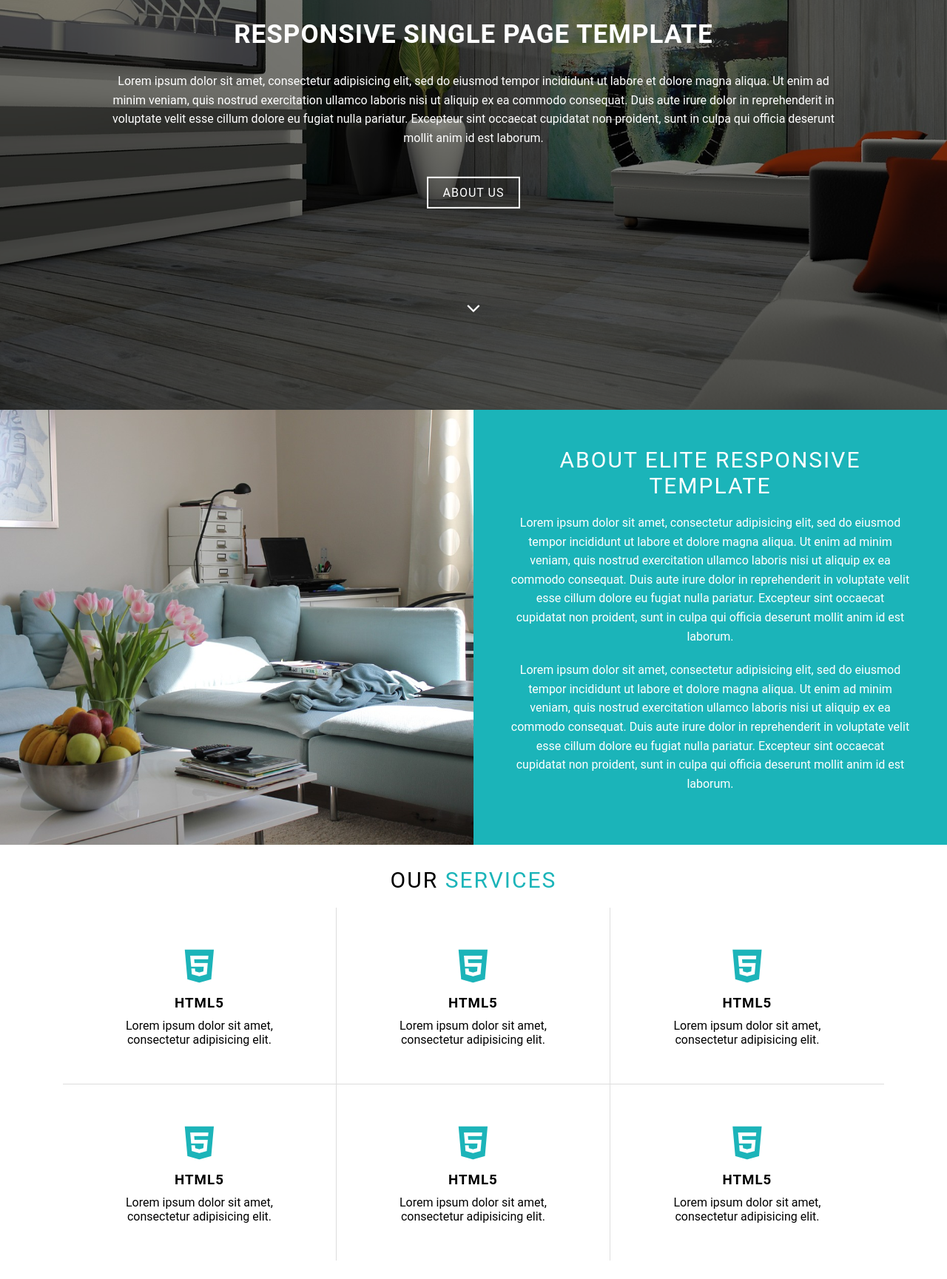
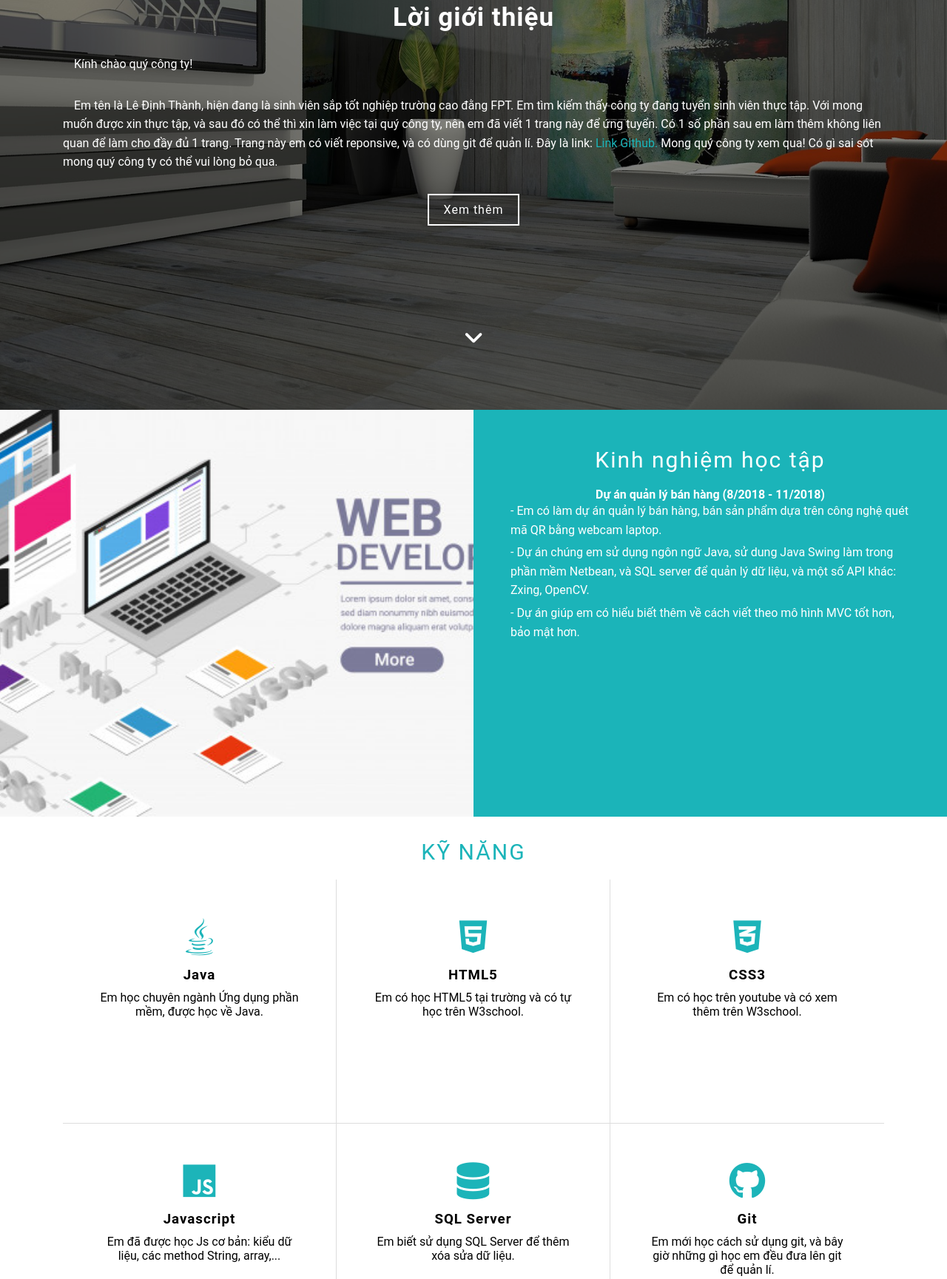
Before and after one commit to Thanh-Yamato/Code-template, a plain HTML site: page index.html in a window 1280 px wide. Shown: the part 246-1975 px from the top of the page at 74% size. Drawn offline with Linux system fonts and the light colour scheme.

Commit message:
Viet xong CV

```diff
--- a/index.html
+++ b/index.html
@@ -2,10 +2,11 @@
 <html>
 <head>
 	<title>Trang chu</title>
+	<meta charset="utf-8">
 	<meta name="viewport" content="width=device-width, initial-scale=1">
 	<link rel="stylesheet" type="text/css" href="./style.css">
 	<link href="https://fonts.googleapis.com/icon?family=Material+Icons" rel="stylesheet"/>
-	<link rel="stylesheet" href="https://cdnjs.cloudflare.com/ajax/libs/font-awesome/4.7.0/css/font-awesome.min.css">
+	<script src="https://kit.fontawesome.com/528c350e11.js" crossorigin="anonymous"></script>
 </head>
 <body>
 
@@ -17,9 +18,9 @@
 			</a>
 		</div>
 		<div class="navigation" id="id-nav">
-			<a href="#home">HOME</a>
+			<a href="#">HOME</a>
 			<a href="#about-us">ABOUT US</a>
-			<a href="#services">SERVICES</a>
+			<a href="#services">SKILLS</a>
 			<a href="#team-members">OUR TEAM</a>
 			<a href="#portfolio">PORTFOLIO</a>
 			<a href="#blog">BLOG</a>
@@ -36,18 +37,14 @@
 
 		<div class="banner-content">
 			<div class="container">
-				<h1 class="heading-title">RESPONSIVE SINGLE PAGE TEMPLATE</h1>
-				<p class="content">Lorem ipsum dolor sit amet, consectetur adipisicing elit, sed do eiusmod
-				tempor incididunt ut labore et dolore magna aliqua. Ut enim ad minim veniam,
-				quis nostrud exercitation ullamco laboris nisi ut aliquip ex ea commodo
-				consequat. Duis aute irure dolor in reprehenderit in voluptate velit esse
-				cillum dolore eu fugiat nulla pariatur. Excepteur sint occaecat cupidatat non
-				proident, sunt in culpa qui officia deserunt mollit anim id est laborum.</p>
-				<a href="#" class="link"> ABOUT US</a>
+				<h1 class="heading-title">Lời giới thiệu</h1>
+				<p>Kính chào quý công ty!</p>
+				<p> Em tên là Lê Định Thành, hiện đang là sinh viên sắp tốt nghiệp trường cao đằng FPT. Em tìm kiếm thấy công ty đang tuyển sinh viên thực tập. Với mong muốn được xin thực tập, và sau đó có thể thì xin làm việc tại quý công ty, nên em đã viết 1 trang này để ứng tuyển. Có 1 số phần sau em làm thêm không liên quan để làm cho đầy đủ 1 trang. Trang này em có viết reponsive, và có dùng git để quản lí. Đây là link: <a href="https://github.com/Thanh-Yamato/Code-template" target="_blank">Link Github.</a> Mong quý công ty xem qua! Có gì sai sót mong quý công ty có thể vui lòng bỏ qua.</p>
+				<a href="#about-us" class="link"> Xem thêm </a>
 			</div>
 		</div>
 		<span class="bottom-row">
-			<a href="#">
+			<a href="#about-us">
 				<i class="fa fa-angle-down"></i>
 			</a>
 		</span>
@@ -60,19 +57,13 @@
 	<section class="about-us" id="about-us">
 		<div class="about-img"></div>
 		<div class="about-content">
-			<h1>ABOUT ELITE RESPONSIVE TEMPLATE</h1>
-			<p>Lorem ipsum dolor sit amet, consectetur adipisicing elit, sed do eiusmod
-			tempor incididunt ut labore et dolore magna aliqua. Ut enim ad minim veniam,
-			quis nostrud exercitation ullamco laboris nisi ut aliquip ex ea commodo
-			consequat. Duis aute irure dolor in reprehenderit in voluptate velit esse
-			cillum dolore eu fugiat nulla pariatur. Excepteur sint occaecat cupidatat non
-			proident, sunt in culpa qui officia deserunt mollit anim id est laborum.</p>
-			<p>Lorem ipsum dolor sit amet, consectetur adipisicing elit, sed do eiusmod
-			tempor incididunt ut labore et dolore magna aliqua. Ut enim ad minim veniam,
-			quis nostrud exercitation ullamco laboris nisi ut aliquip ex ea commodo
-			consequat. Duis aute irure dolor in reprehenderit in voluptate velit esse
-			cillum dolore eu fugiat nulla pariatur. Excepteur sint occaecat cupidatat non
-			proident, sunt in culpa qui officia deserunt mollit anim id est laborum.</p>
+			<h1>Kinh nghiệm học tập</h1>
+			<div class="project">
+				<h4 style="">Dự án quản lý bán hàng (8/2018 - 11/2018)</h3>
+				<p>- Em có làm dự án quản lý bán hàng, bán sản phẩm dựa trên công nghệ quét mã QR bằng webcam laptop.</p>
+				<p>- Dự án chúng em sử dụng ngôn ngữ Java, sử dung Java Swing làm trong phần mềm Netbean, và SQL server để quản lý dữ liệu, và một số API khác: Zxing, OpenCV.</p>
+				<p>- Dự án giúp em có hiểu biết thêm về cách viết theo mô hình MVC tốt hơn, bảo mật hơn.</p>
+			</div>
 		</div>
 	</section>
 	<!-- Lam about-us layout. Ket thuc.  -->
@@ -82,49 +73,49 @@
 	<!-- Lam section services. Bat dau. -->
 	<section class="services" id="services">
 		<div class="container">
-			<h1>OUR <span>SERVICES</span></h1>
+			<h1><span>KỸ NĂNG</span></h1>
 			<div class="services-box">
 				<div class="service-item">
 					<span class="services-icon">
-						<i class="fa fa-html5" aria-hidden="true"></i>
+						<i class="fab fa-java"></i>
 					</span>
-					<h3>HTML5</h3>
-					<p>Lorem ipsum dolor sit amet, consectetur adipisicing elit.</p>
+					<h3>Java</h3>
+					<p>Em học chuyên ngành Ứng dụng phần mềm, được học về Java.</p>
 				</div>
 				<div class="service-item">
 					<span class="services-icon">
-						<i class="fa fa-html5" aria-hidden="true"></i>
+						<i class="fab fa-html5"></i>
 					</span>
 					<h3>HTML5</h3>
-					<p>Lorem ipsum dolor sit amet, consectetur adipisicing elit.</p>
+					<p>Em có học HTML5 tại trường và có tự học trên W3school.</p>
 				</div>
 				<div class="service-item">
 					<span class="services-icon">
-						<i class="fa fa-html5" aria-hidden="true"></i>
+						<i class="fab fa-css3-alt"></i>
 					</span>
-					<h3>HTML5</h3>
-					<p>Lorem ipsum dolor sit amet, consectetur adipisicing elit.</p>
+					<h3>CSS3</h3>
+					<p>Em có học trên youtube và có xem thêm trên W3school.</p>
 				</div>
 				<div class="service-item">
 					<span class="services-icon">
-						<i class="fa fa-html5" aria-hidden="true"></i>
+						<i class="fab fa-js"></i>
 					</span>
-					<h3>HTML5</h3>
-					<p>Lorem ipsum dolor sit amet, consectetur adipisicing elit.</p>
+					<h3>Javascript</h3>
+					<p>Em đã được học Js cơ bản: kiểu dữ liệu, các method String, array,...</p>
 				</div>
 				<div class="service-item">
 					<span class="services-icon">
-						<i class="fa fa-html5" aria-hidden="true"></i>
+						<i class="fas fa-database"></i>
 					</span>
-					<h3>HTML5</h3>
-					<p>Lorem ipsum dolor sit amet, consectetur adipisicing elit.</p>
+					<h3>SQL Server</h3>
+					<p>Em biết sử dụng SQL Server để thêm xóa sửa dữ liệu.</p>
 				</div>
 				<div class="service-item">
 					<span class="services-icon">
-						<i class="fa fa-html5" aria-hidden="true"></i>
+						<i class="fab fa-github"></i>
 					</span>
-					<h3>HTML5</h3>
-					<p>Lorem ipsum dolor sit amet, consectetur adipisicing elit.</p>
+					<h3>Git</h3>
+					<p>Em mới học cách sử dụng git, và bây giờ những gì học em đều đưa lên git để quản lí.</p>
 				</div>
 			</div>
 		</div>
@@ -141,6 +132,24 @@
 				<div class="member">
 					<div class="member-info">
 						<img src="https://picsum.photos/seed/picsum/200/300"/>
+						<div class="info">
+							<a href="#" class="info-link">
+								<i class="fa fa-facebook-official" aria-hidden="true"></i>
+							</a>
+							<a href="#" class="info-link">
+								<i class="fa fa-instagram" aria-hidden="true"></i>
+							</a>
+							<a href="#" class="info-link">
+								<i class="fa fa-twitter" aria-hidden="true"></i>
+							</a>
+						</div>
+					</div>
+					<h4 class="member-name">Mary Williams</h4>
+					<p>HTML, CSS, JS, Java, Git,...</p>
+				</div>
+				<div class="member">
+					<div class="member-info">
+						<img src="https://picsum.photos/200/300"/>
 						<div class="info">
 							<a href="#" class="info-link">
 								<i class="fa fa-facebook-official" aria-hidden="true"></i>
@@ -176,25 +185,7 @@
 				</div>
 				<div class="member">
 					<div class="member-info">
-						<img src="https://picsum.photos/seed/picsum/200/300"/>
-						<div class="info">
-							<a href="#" class="info-link">
-								<i class="fa fa-facebook-official" aria-hidden="true"></i>
-							</a>
-							<a href="#" class="info-link">
-								<i class="fa fa-instagram" aria-hidden="true"></i>
-							</a>
-							<a href="#" class="info-link">
-								<i class="fa fa-twitter" aria-hidden="true"></i>
-							</a>
-						</div>
-					</div>
-					<h4 class="member-name">Mary Williams</h4>
-					<p>HTML, CSS, JS, Java, Git,...</p>
-				</div>
-				<div class="member">
-					<div class="member-info">
-						<img src="https://picsum.photos/seed/picsum/200/300"/>
+						<img src="https://picsum.photos/200/300"/>
 						<div class="info">
 							<a href="#" class="info-link">
 								<i class="fa fa-facebook-official" aria-hidden="true"></i>
@@ -229,7 +220,7 @@
 				</div>
 			</div>
 			<div class="portfolio-item">
-				<img src="https://picsum.photos/seed/picsum/200/300/" class="image" />
+				<img src="https://picsum.photos/200/300" class="image" />
 				<div class="overlay">
 					<i class="fa fa-search" aria-hidden="true"></i>
 				</div>
@@ -241,7 +232,13 @@
 				</div>
 			</div>
 			<div class="portfolio-item">
-				<img src="https://picsum.photos/seed/picsum/200/300/" class="image" />
+				<img src="https://picsum.photos/200/300" class="image" />
+				<div class="overlay">
+					<i class="fa fa-search" aria-hidden="true"></i>
+				</div>
+			</div>
+			<div class="portfolio-item">
+				<img src="https://picsum.photos/200/300" class="image" />
 				<div class="overlay">
 					<i class="fa fa-search" aria-hidden="true"></i>
 				</div>
@@ -253,13 +250,7 @@
 				</div>
 			</div>
 			<div class="portfolio-item">
-				<img src="https://picsum.photos/seed/picsum/200/300/" class="image" />
-				<div class="overlay">
-					<i class="fa fa-search" aria-hidden="true"></i>
-				</div>
-			</div>
-			<div class="portfolio-item">
-				<img src="https://picsum.photos/seed/picsum/200/300/" class="image" />
+				<img src="https://picsum.photos/200/300" class="image" />
 				<div class="overlay">
 					<i class="fa fa-search" aria-hidden="true"></i>
 				</div>
@@ -377,31 +368,31 @@
 				<div class="contact-box">
 					<div class="contact-item">
 						<span class="contact-icon">
-							<i class="fa fa-map-marker" aria-hidden="true"></i>
+							<i class="fas fa-map-marker-alt"></i>
 						</span>
-						<h3>ADDRESS</h3>
-						<p>Lorem ipsum dolor sit amet, consectetur adipisicing elit.</p>
+						<h3>ĐỊA CHỈ</h3>
+						<p>17/3 Tân Thới Nhất 1, P. Tân Thới Nhất, Q.12, TP.HCM</p>
 					</div>
 					<div class="contact-item">
 						<span class="contact-icon">
-							<i class="fa fa-map-marker" aria-hidden="true"></i>
+							<i class="far fa-envelope"></i>
 						</span>
-						<h3>ADDRESS</h3>
-						<p>Lorem ipsum dolor sit amet, consectetur adipisicing elit.</p>
+						<h3>EMAIL</h3>
+						<p>ledinhthanh0169@gmail.com</p>
 					</div>
 					<div class="contact-item">
 						<span class="contact-icon">
-							<i class="fa fa-map-marker" aria-hidden="true"></i>
+							<i class="fas fa-phone-alt"></i>
 						</span>
-						<h3>ADDRESS</h3>
-						<p>Lorem ipsum dolor sit amet, consectetur adipisicing elit.</p>
+						<h3>SỐ ĐIỆN THOẠI</h3>
+						<p>0707616168</p>
 					</div>
 					<div class="contact-item">
 						<span class="contact-icon">
-							<i class="fa fa-map-marker" aria-hidden="true"></i>
+							<i class="fab fa-github"></i>
 						</span>
-						<h3>ADDRESS</h3>
-						<p>Lorem ipsum dolor sit amet, consectetur adipisicing elit.</p>
+						<h3>GITHUB</h3>
+						<p>https://github.com/Thanh-Yamato</p>
 					</div>
 				</div>
 			</div>
--- a/style.css
+++ b/style.css
@@ -132,8 +132,18 @@ header::before {
 	font-weight: 700;
 }
 
-.content {
-	display: none;
+.banner-content p {
+	text-align: left;
+	margin-bottom: 30px;
+	line-height: 1.6;
+}
+
+.banner-content p::first-letter {
+	margin-left: 15px;
+}
+
+.banner-content p a {
+	color: #1bb4b9;
 }
 
 a {
@@ -158,7 +168,7 @@ a.link:hover {
 	color: #fff;
 	position: absolute;
 	left: 50%;
-	bottom: 15%;
+	bottom: 10%;
 	transform: translate(-50%, 0);
 	animation: exter-bounce 1s ease 0s infinite;
 	z-index: 999;
@@ -166,7 +176,7 @@ a.link:hover {
 }
 
 @keyframes exter-bounce {
-	100% {bottom: 10%;}
+	100% {bottom: 5%;}
 }
 /* Lam Header. Ket thuc. */
 
@@ -180,7 +190,7 @@ a.link:hover {
 }
 
 .about-img {
-	background-image: url(/img/about-img.jpg);
+	background-image: url(/img/web.jpg);
 	background-size: cover;
 	background-position: center;
 	width: 100%;
@@ -201,8 +211,9 @@ a.link:hover {
 }
 
 .about-content p {
+	text-align: left;
 	line-height: 1.6;
-	margin-bottom: 20px;
+	margin-bottom: 5px;
 }
 /* Lam about-us layout. Ket thuc. */
 
@@ -497,7 +508,7 @@ input[type="submit"]:hover {
 }
 
 .contact-icon {
-	font-size: 50px;
+	font-size: 30px;
 	color: #1cb4b9;
 	display: inline-block;
 	margin-bottom: 10px;
@@ -600,6 +611,7 @@ footer p {
 	/* Lam section contact. Bat dau. */
 	.contact-item {
 		width: 50%;
+		height: 250px;
 		float: left;
 		border-right: 1px solid #ddd;
 		border-bottom: 1px solid #ddd;
@@ -643,6 +655,7 @@ footer p {
 	/* Lam section services. Bat dau. */
 	.service-item {
 		width: 33.33333%;
+		height: 330px;
 		float: left;
 		border-right: 1px solid #ddd;
 		border-bottom: 1px solid #ddd;
```
Also changed, not shown: img/about-img.jpg (deleted), img/java.png (added), img/web.jpg (added), 1 other file.
